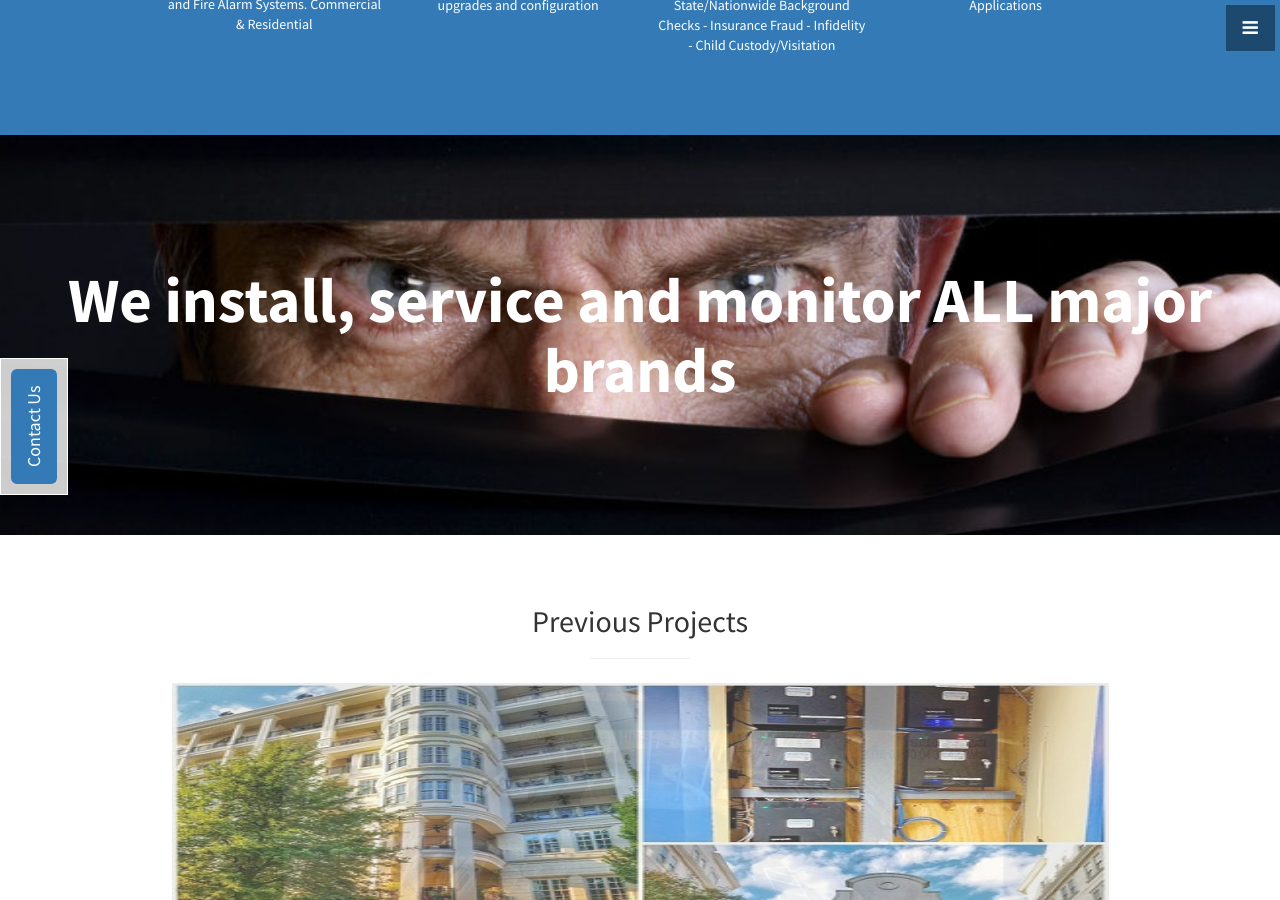
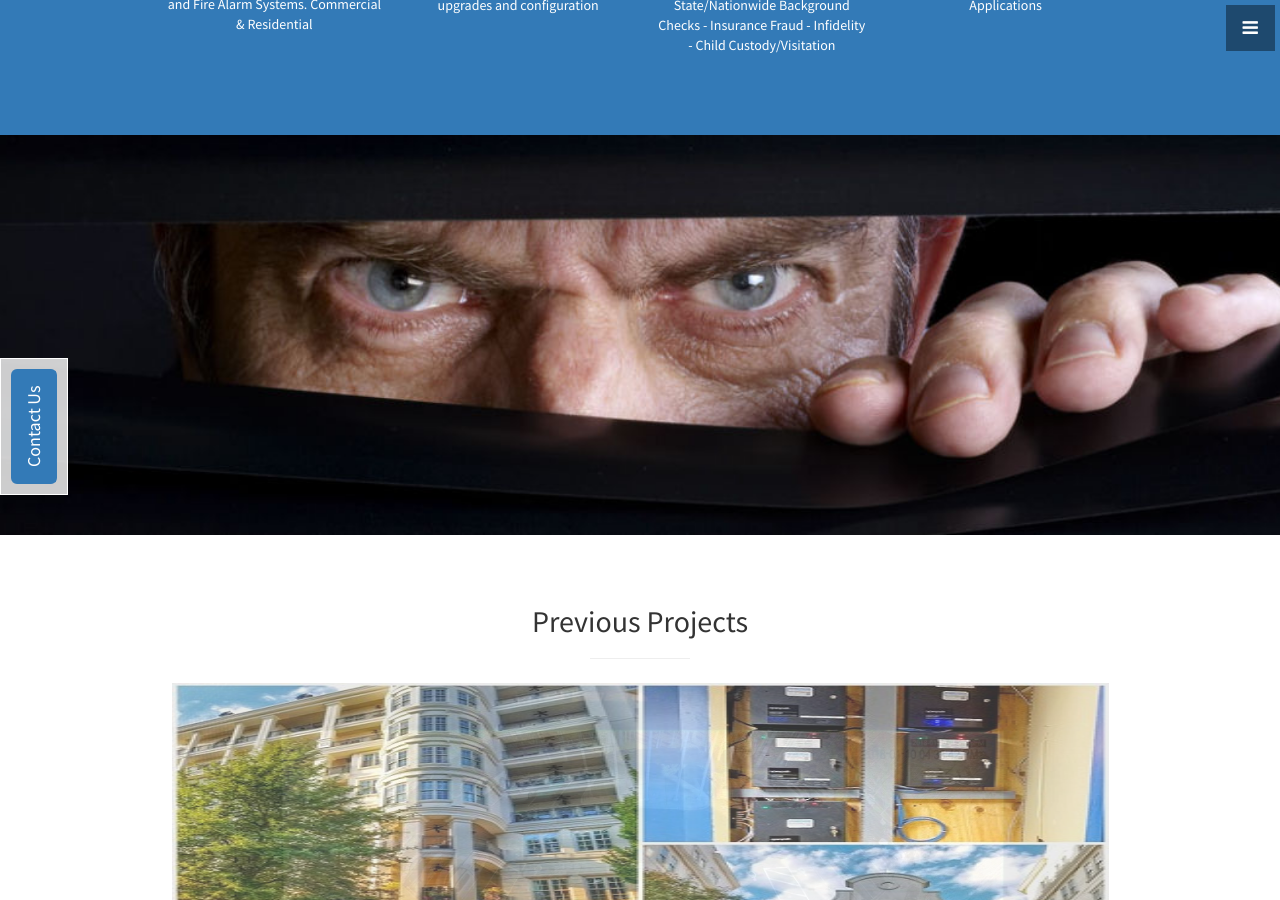
Before and after one commit to securityconsult/securityconsult.github.io, a Jekyll site: the page built from index.html, in a window 1280 px wide and 900 px high, scrolled down 1440 px. Built offline with Jekyll 4.4.1, drawn with Linux system fonts in a browser that asks for light colours; comment, search, counter and statistics services are not loaded.

Commit message:
Update callout.html

```diff
--- a/_includes/callout.html
+++ b/_includes/callout.html
@@ -1,6 +1,6 @@
 <aside class="callout">
   <div class="text-vertical-center">
-    <h1>We install, service and monitor ALL major brands</h1>
+    <!-- <h1>We install, service and monitor ALL major brands</h1> -->
     <!-- <p>Honeywell, Interlogxi, Clinton Electronics, Hanwha, 2GIG, Nortek Security & Control, alhua</p> -->
   </div>
 </aside>
```
